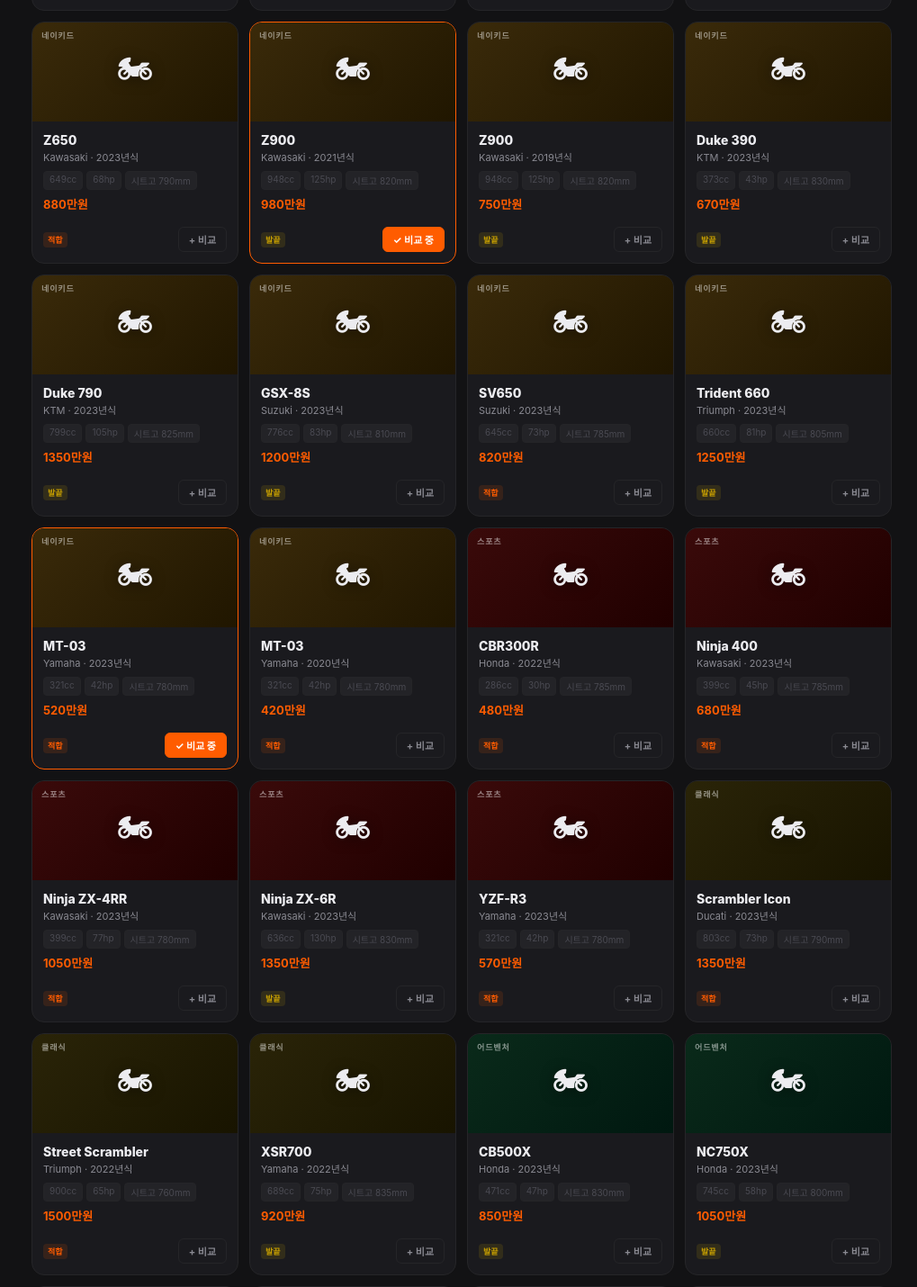
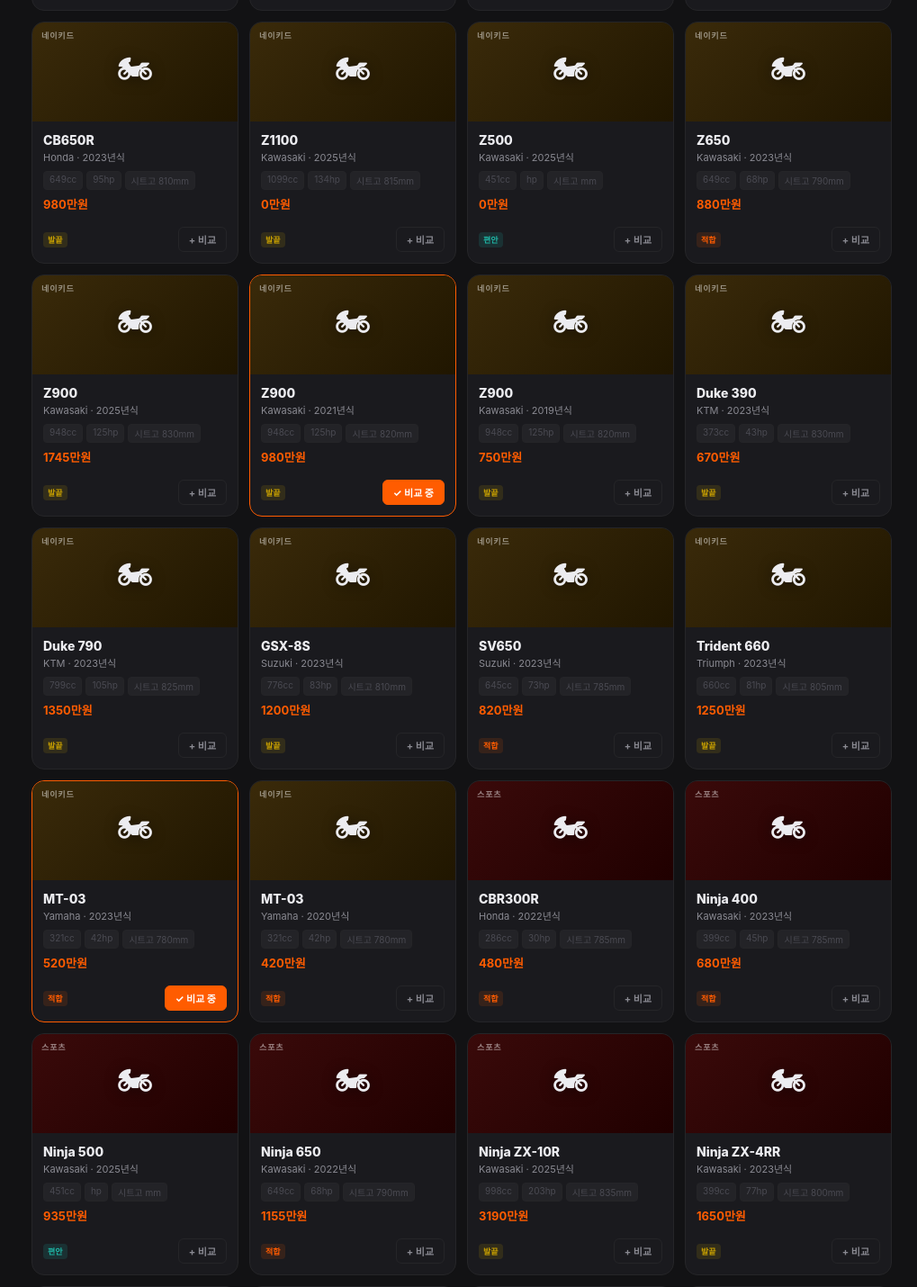
Before and after one commit to garidana-collab/auto-by-auto, a React (Vite) app: page / in a window 1280 px wide. Shown: the part 1328-2758 px from the top of the page at 90% size, without its empty margins (261-1280 px from the left). Built offline with nearby package versions, Linux system fonts and the light colour scheme.

Commit message:
feat : bike models added
바이크 기종 추가
- 정보 수정 필요.

```diff
--- a/src/data/bikes.js
+++ b/src/data/bikes.js
@@ -159,6 +159,27 @@
 
   // ── Kawasaki ──────────────────────────────────────────────────────────────
   {
+   id: 'z125pro-2023', brand: 'kawasaki', model: 'Z125 PRO', year: 2023,
+   category: '미니/입문', license: '원동기',
+   displacement: 125, power: 9.9, torque: 9.6, weight: 102,
+   seatHeight: 785, fuelEconomy: 55, tankCapacity: 7.4,
+   topSpeed: 92, priceKRW: 0,
+  },
+  {
+   id: 'ninja500-2025', brand: 'kawasaki', model: 'Ninja 500', year: 2025,
+   category: '스포츠', license: '소형이륜',
+   displacement: 451, power: null, torque: null, weight: null,
+   seatHeight: null, fuelEconomy: null, tankCapacity: null,
+   topSpeed: null, priceKRW: 9350000,
+  },
+  {
+   id: 'ninja650-2022', brand: 'kawasaki', model: 'Ninja 650', year: 2022,
+   category: '스포츠', license: '소형이륜',
+   displacement: 649, power: 68, torque: 64, weight: 193,
+   seatHeight: 790, fuelEconomy: 24, tankCapacity: 15.0,
+   topSpeed: 200, priceKRW: 11550000,
+  },
+  {
     id: 'z125-2022', brand: 'kawasaki', model: 'Z125 PRO', year: 2022,
     category: '미니/입문', license: '원동기',
     displacement: 125,  power: 9.9,  torque: 9.6,  weight: 102,
@@ -180,11 +201,11 @@
     topSpeed: 193,  priceKRW: 6800000,
   },
   {
-    id: 'zx4rr-2023', brand: 'kawasaki', model: 'Ninja ZX-4RR', year: 2023,
-    category: '스포츠', license: '소형이륜',
-    displacement: 399,  power: 77,   torque: 40,   weight: 185,
-    seatHeight: 780,  fuelEconomy: 22, tankCapacity: 15.0,
-    topSpeed: 220,  priceKRW: 10500000,
+   id: 'zx4rr-2023', brand: 'kawasaki', model: 'Ninja ZX-4RR', year: 2023,
+   category: '스포츠', license: '소형이륜',
+   displacement: 399, power: 77, torque: 39, weight: 189,
+   seatHeight: 800, fuelEconomy: 22, tankCapacity: 15.0,
+   topSpeed: 220, priceKRW: 16500000,
   },
   {
     id: 'z650-2023', brand: 'kawasaki', model: 'Z650', year: 2023,
@@ -210,17 +231,122 @@
   {
     id: 'versys650-2023', brand: 'kawasaki', model: 'Versys 650', year: 2023,
     category: '어드벤처', license: '소형이륜',
-    displacement: 649,  power: 69,   torque: 64,   weight: 217,
-    seatHeight: 840,  fuelEconomy: 22, tankCapacity: 21.0,
-    topSpeed: 200,  priceKRW: 9500000,
+    displacement: 649, power: 69, torque: 61, weight: 219,
+    seatHeight: 845, fuelEconomy: 22, tankCapacity: 21.0,
+    topSpeed: 200, priceKRW: 13970000,
   },
   {
-    id: 'ninja636-2023', brand: 'kawasaki', model: 'Ninja ZX-6R', year: 2023,
+    id: 'zx6r-2023', brand: 'kawasaki', model: 'Ninja ZX-6R', year: 2023,
     category: '스포츠', license: '소형이륜',
     displacement: 636,  power: 130,  torque: 70.8, weight: 193,
     seatHeight: 830,  fuelEconomy: 18, tankCapacity: 17.0,
     topSpeed: 255,  priceKRW: 13500000,
   },
+  {
+    id: 'zx6r-2025', brand: 'kawasaki', model: 'Ninja ZX-6R', year: 2025,
+    category: '스포츠', license: '소형이륜',
+    displacement: 636, power: 124, torque: 69, weight: 198,
+    seatHeight: 830, fuelEconomy: 18, tankCapacity: 17.0,
+    topSpeed: 250, priceKRW: 19910000,
+  },
+  {
+    id: 'zx10r-2025', brand: 'kawasaki', model: 'Ninja ZX-10R', year: 2025,
+    category: '스포츠', license: '소형이륜',
+    displacement: 998, power: 203, torque: 114.9, weight: 207,
+    seatHeight: 835, fuelEconomy: 14, tankCapacity: 17.0,
+    topSpeed: 300, priceKRW: 31900000,
+  },
+  {
+    id: 'h2sxse-2022', brand: 'kawasaki', model: 'Ninja H2 SX SE', year: 2022,
+    category: '투어러', license: '소형이륜',
+    displacement: 998, power: 200, torque: 137, weight: 266,
+    seatHeight: 820, fuelEconomy: 15, tankCapacity: 19.0,
+    topSpeed: 300, priceKRW: 45100000,
+  },
+  {
+    id: 'versys1000se-2023', brand: 'kawasaki', model: 'Versys 1000 SE', year: 2023,
+    category: '어드벤처', license: '소형이륜',
+    displacement: 1043, power: 120, torque: 102, weight: 255,
+    seatHeight: 840, fuelEconomy: 18, tankCapacity: 21.0,
+    topSpeed: 220, priceKRW: 24200000,
+  },
+  {
+    id: 'vulcans-2023', brand: 'kawasaki', model: 'Vulcan S', year: 2023,
+    category: '크루저', license: '소형이륜',
+    displacement: 649, power: 61, torque: 63, weight: 229,
+    seatHeight: 705, fuelEconomy: 25, tankCapacity: 14.0,
+    topSpeed: 180, priceKRW: 12100000,
+  },
+  {
+    id: 'eliminator-2024', brand: 'kawasaki', model: 'Eliminator', year: 2024,
+    category: '크루저', license: '소형이륜',
+    displacement: 451, power: 45, torque: 42.6, weight: 176,
+    seatHeight: 735, fuelEconomy: 30, tankCapacity: 13.0,
+    topSpeed: 170, priceKRW: 8900000,
+  },
+  {
+    id: 'w800-2022', brand: 'kawasaki', model: 'W800', year: 2022,
+    category: '클래식', license: '소형이륜',
+    displacement: 773, power: 48, torque: 62.9, weight: 225,
+    seatHeight: 790, fuelEconomy: 20, tankCapacity: 14.0,
+    topSpeed: 170, priceKRW: 15400000,
+  },
+  {
+    id: 'z500-2025', brand: 'kawasaki', model: 'Z500', year: 2025,
+    category: '네이키드', license: '소형이륜',
+    displacement: 451, power: null, torque: null, weight: null,
+    seatHeight: null, fuelEconomy: null, tankCapacity: null,
+    topSpeed: null, priceKRW: 0,
+  },
+  {
+  id: 'z650rs-2022', brand: 'kawasaki', model: 'Z650RS', year: 2022,
+  category: '클래식', license: '소형이륜',
+  displacement: 649, power: 68, torque: 64, weight: 187,
+  seatHeight: 820, fuelEconomy: 23, tankCapacity: 12.0,
+  topSpeed: 188, priceKRW: 13200000,
+},
+{
+  id: 'z900-2025', brand: 'kawasaki', model: 'Z900', year: 2025,
+  category: '네이키드', license: '소형이륜',
+  displacement: 948, power: 125, torque: 98.6, weight: 212,
+  seatHeight: 830, fuelEconomy: 18, tankCapacity: 17.0,
+  topSpeed: 240, priceKRW: 17450000,
+},
+{
+  id: 'z900rs-2022', brand: 'kawasaki', model: 'Z900RS', year: 2022,
+  category: '클래식', license: '소형이륜',
+  displacement: 948, power: 111, torque: 98.5, weight: 215,
+  seatHeight: 800, fuelEconomy: 20, tankCapacity: 17.0,
+  topSpeed: 220, priceKRW: 18590000,
+},
+{
+  id: 'z900rsse-2025', brand: 'kawasaki', model: 'Z900RS SE', year: 2025,
+  category: '클래식', license: '소형이륜',
+  displacement: 948, power: 111, torque: 98.5, weight: 215,
+  seatHeight: 800, fuelEconomy: 20, tankCapacity: 17.0,
+  topSpeed: 220, priceKRW: 25960000,
+},
+{
+  id: 'meguros1-2025', brand: 'kawasaki', model: 'MEGURO S1', year: 2025,
+  category: '클래식', license: '소형이륜',
+  displacement: 232, power: 18, torque: 19, weight: 143,
+  seatHeight: 740, fuelEconomy: 35, tankCapacity: 12.0,
+  topSpeed: 120, priceKRW: 9900000,
+},
+{
+  id: 'z1100-2025', brand: 'kawasaki', model: 'Z1100', year: 2025,
+  category: '네이키드', license: '소형이륜',
+  displacement: 1099, power: 134, torque: 112, weight: 200,
+  seatHeight: 815, fuelEconomy: null, tankCapacity: 17,
+  topSpeed: 254, priceKRW: 0,
+},
+{
+  id: 'ninja1100sx-2025', brand: 'kawasaki', model: 'Ninja 1100SX', year: 2025,
+  category: '투어러', license: '소형이륜',
+  displacement: 1099, power: 134, torque: 112, weight: 200,
+  seatHeight: 815, fuelEconomy: null, tankCapacity: 17,
+  topSpeed: 254, priceKRW: 22716000,
+},
 
   // ── BMW ───────────────────────────────────────────────────────────────────
   {
```
